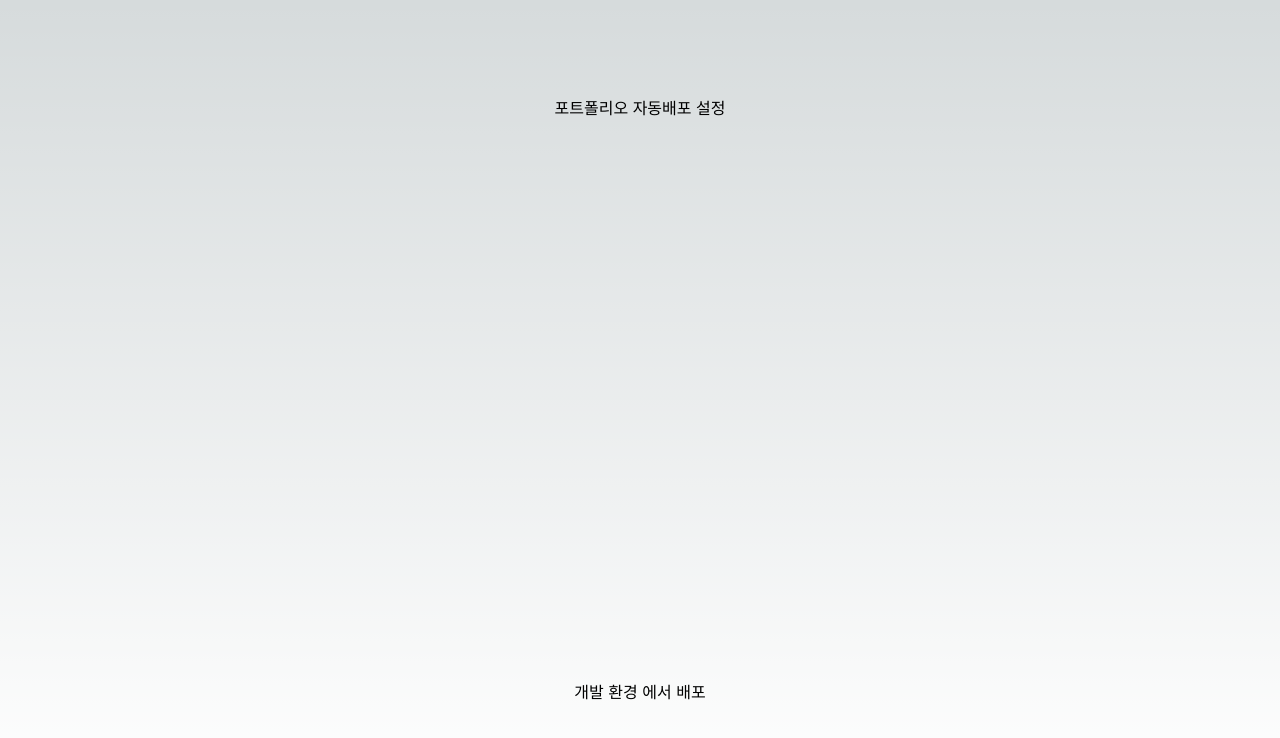
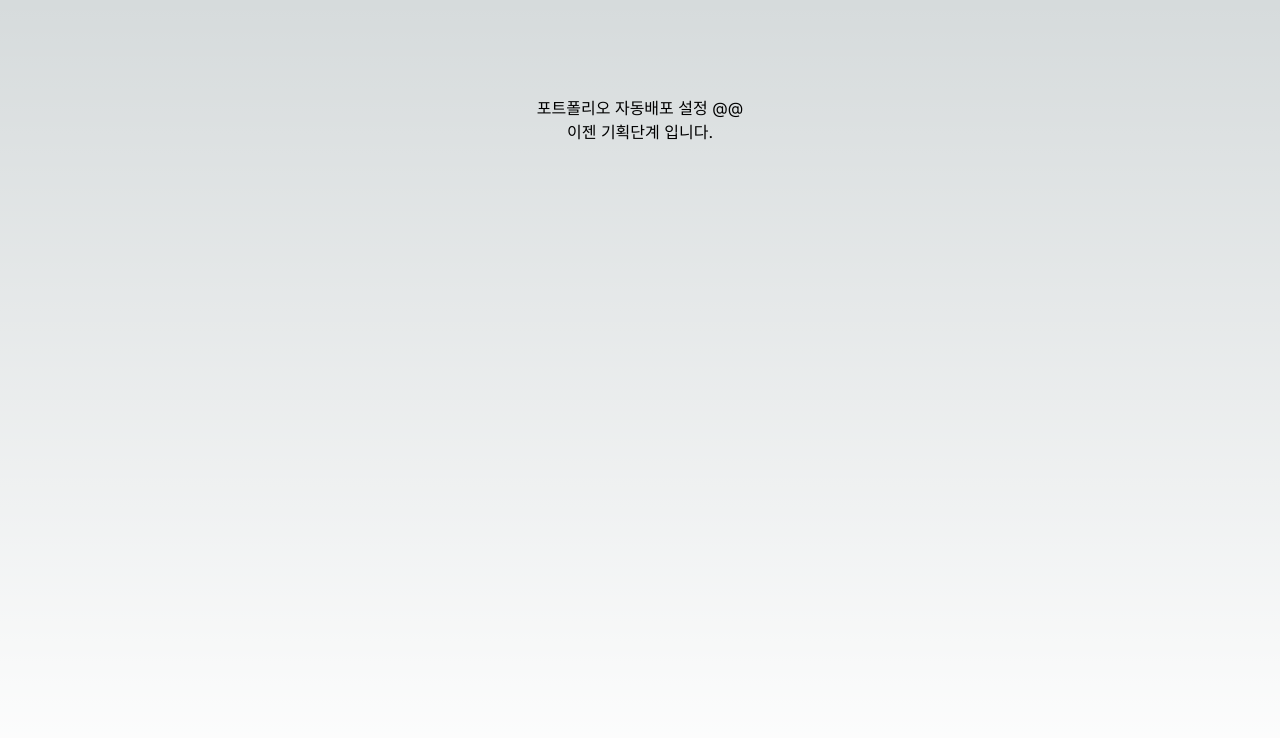
Before and after one commit to sud665/portfolio-max, a Next.js app in the folder my-portfolio/: page / in a window 1280 px wide. Shown: the top 738 px of the page. Built offline with nearby package versions, Linux system fonts and the light colour scheme.

Commit message:
기획준비

```diff
--- a/my-portfolio/pages/index.tsx
+++ b/my-portfolio/pages/index.tsx
@@ -5,9 +5,9 @@ const inter = Inter({ subsets: ["latin"] });
 
 export default function Home() {
     return (
-        <main className={`flex min-h-screen flex-col items-center justify-between p-24 ${inter.className}`}>
-            <h1>포트폴리오 자동배포 설정 </h1>
-            <h1>개발 환경 에서 배포</h1>
+        <main className={`flex min-h-screen flex-col items-center p-24 ${inter.className}`}>
+            <h1>포트폴리오 자동배포 설정 @@ </h1>
+            <p>이젠 기획단계 입니다.</p>
         </main>
     );
 }
```
